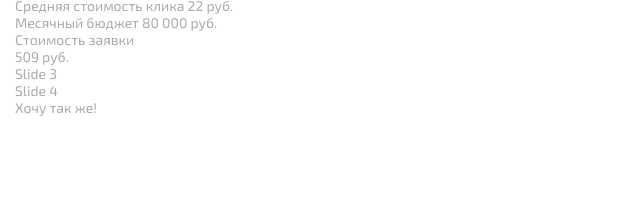
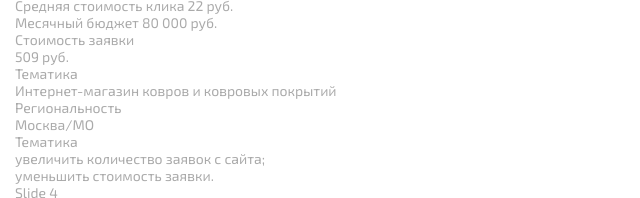
Before and after one commit to AlexLevchuk32/WESMA-Test, a website built with Vite: page index.html in a window 1280 px wide. Shown: the part 1571-1769 px from the top of the page, without its empty margins (0-640 px from the left). Before the commit the page ends 1687 px from the top, so only its background shows below. Built offline with nearby package versions, Linux system fonts and the light colour scheme.

Commit message:
add about slide structure

```diff
--- a/index.html
+++ b/index.html
@@ -12,11 +12,11 @@
 					<h2 class="our-cases__title">НАШИ КЕЙСЫ</h2>
 
 					<div class="our-cases__top">
-						<div class="our-cases__top column-left">
+						<div class="our-cases__top-left">
 							<img src="/images/common/carpet.webp" alt="изображение ковра" />
 						</div>
 
-						<div class="our-cases__top column-right">
+						<div class="our-cases__top-right">
 							<div class="column-right__top">
 								<div class="column-right__title">
 									<h3>Интернет-магазин ковров</h3>
@@ -107,6 +107,7 @@
 									</div>
 								</div>
 							</div>
+
 							<div class="swiper-slide">
 								<div class="was-becam-slide">
 									<div class="was-became__inner">
@@ -147,11 +148,37 @@
 									</div>
 								</div>
 							</div>
+
 							<div class="swiper-slide">
 								<div class="about-slide">
-									<h3>Slide 3</h3>
+									<div class="about-slide__inner">
+										<div class="about-slide__left">
+											<div class="about-slide__item">
+												<h3 class="about-slide__title">Тематика</h3>
+												<p class="about-slide__text">Интернет-магазин ковров и ковровых покрытий</p>
+											</div>
+											<div class="about-slide__item">
+												<h3 class="about-slide__title">Региональность</h3>
+												<p class="about-slide__text">Москва/МО</p>
+											</div>
+										</div>
+										<div class="about-slide__right">
+											<div class="about-slide__item">
+												<h3 class="about-slide__title">Тематика</h3>
+												<ul class="about-slide__list">
+													<li class="about-slide__list-item">
+														<p class="about-slide__text">увеличить количество заявок с сайта;</p>
+													</li>
+													<li class="about-slide__list-item">
+														<p class="about-slide__text">уменьшить стоимость заявки.</p>
+													</li>
+												</ul>
+											</div>
+										</div>
+									</div>
 								</div>
 							</div>
+
 							<div class="swiper-slide">
 								<div class="done-slide">
 									<h3>Slide 4</h3>
```
